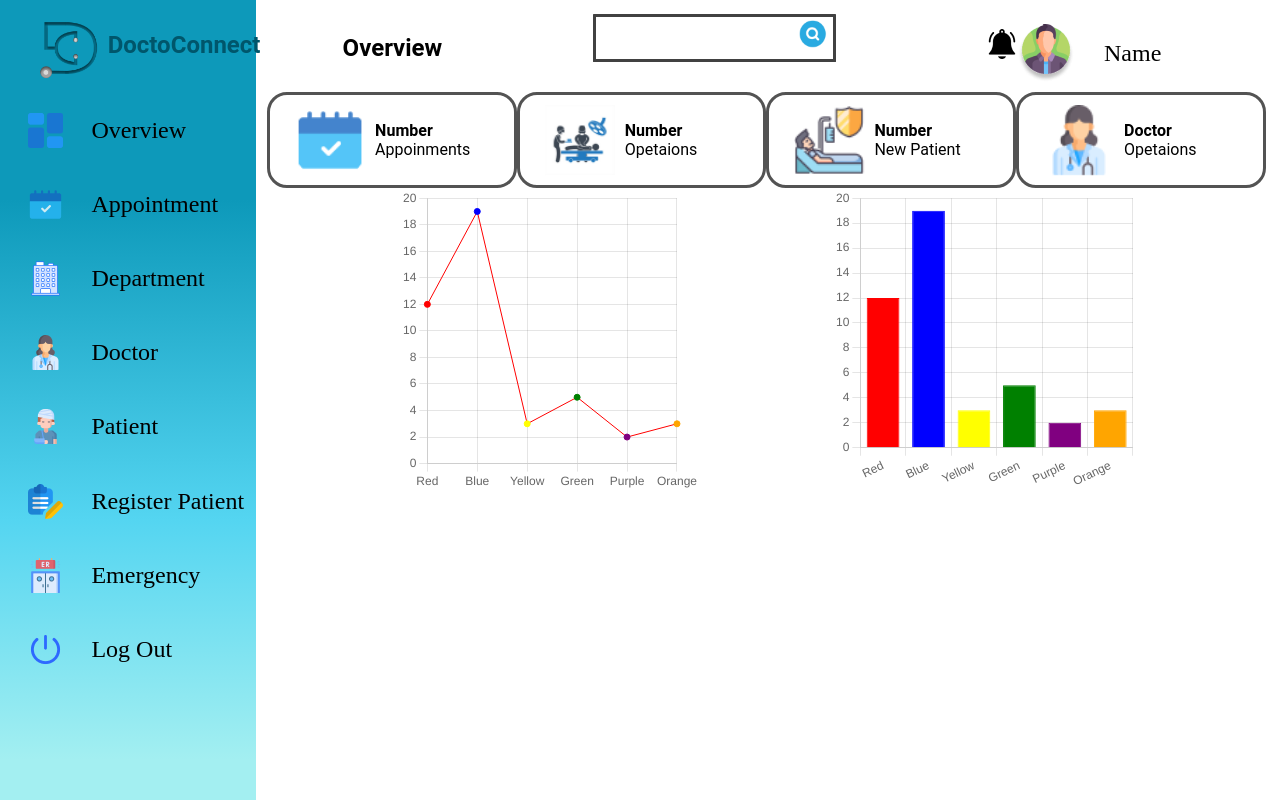
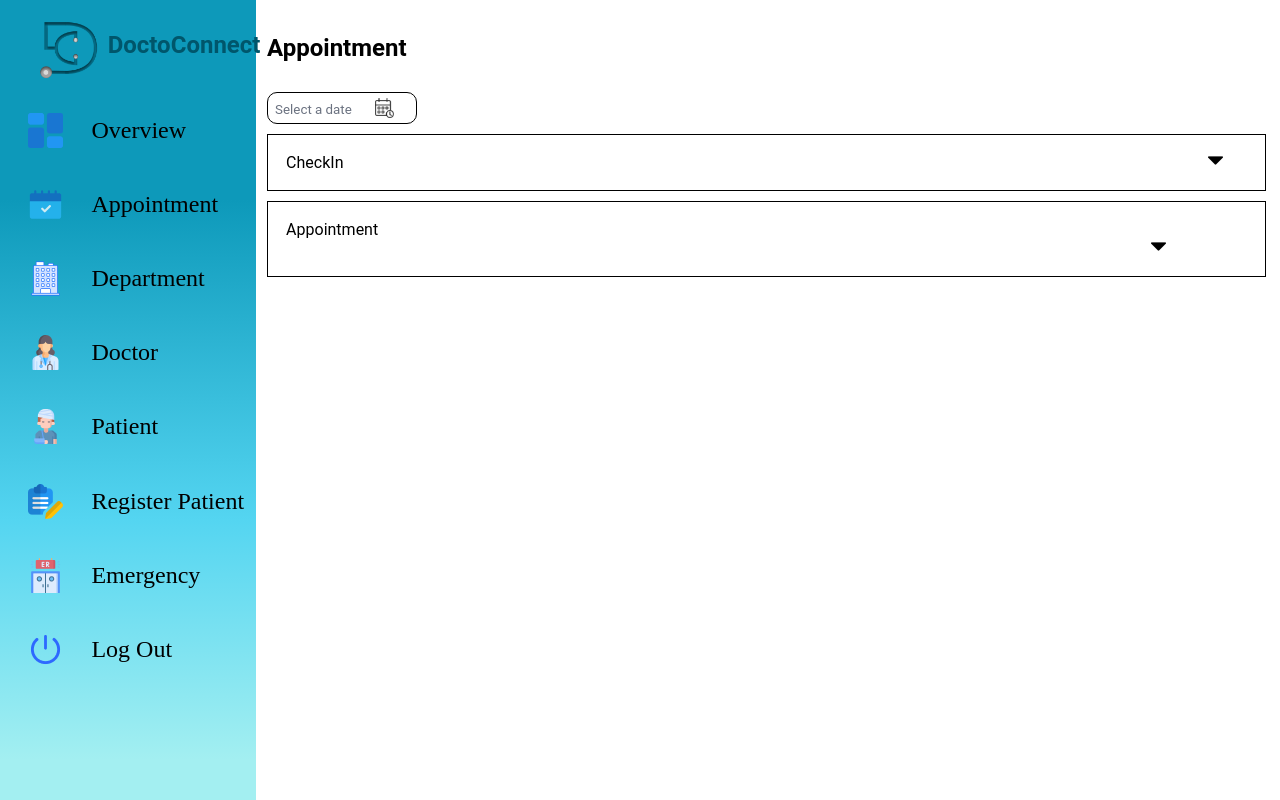
Before and after one commit to RollBack-6/DoctoConnect, a React (Vite) app in the folder Frontend/: page / in a window 1280 px wide. Both pictures are taken after a click on the button "Appointment". Built offline with nearby package versions, Linux system fonts and the light colour scheme; a web font is replaced by a local one.

Commit message:
change the patient toggle to appointment toggle

```diff
--- a/Frontend/src/App.jsx
+++ b/Frontend/src/App.jsx
@@ -3,7 +3,7 @@ import "./App.css";
 import Selection from "./Components/LeftColumn/Selection";
 import RegistrationForm from "./Components/Right_Column/registerPatient/registerPatient.jsx";
 import SearchBar from "./Components/Right_Column/Overview/SearchBar.jsx";
-import Patient from "./Components/Right_Column/Patient/Patient.jsx"
+import Appointment from './Components/Right_Column/Appointment/Appointment.jsx';
 import Doctor from "./Components/Right_Column/Doctor/Doctor.jsx";
 import { BrowserRouter,Routes, Route } from 'react-router-dom';
 
@@ -11,34 +11,34 @@ import { BrowserRouter,Routes, Route } from 'react-router-dom';
 function App() {
   const [showRegistrationForm, setShowRegistrationForm] = useState(false);
   const [showOverview, setShowOverview] = useState(true);
-  const [showPatient, setShowPatient] = useState(false);
+  const [showAppointment, setShowAppointment] = useState(false);
   const [showDoctor, setShowDoctor] = useState(false); // Set initial state to true
 
   const toggleRegistrationForm = () => {
     setShowRegistrationForm(true);
     setShowOverview(false);
-    setShowPatient(false);
+    setShowAppointment(false);
     setShowDoctor(false);
   };
 
   const toggleOverview = () => {
     setShowRegistrationForm(false);
     setShowOverview(true);
-    setShowPatient(false);
+    setShowAppointment(false);
     setShowDoctor(false);
   };
 
-  const togglePatient = () => {
+  const toggleAppointment = () => {
     setShowRegistrationForm(false);
     setShowOverview(false);
-    setShowPatient(true);
+    setShowAppointment(true);
     setShowDoctor(false);
   };
 
   const toggleDoctor = () => {
     setShowRegistrationForm(false);
     setShowOverview(false);
-    setShowPatient(false);
+    setShowAppointment(false);
     setShowDoctor(true);
   };
 
@@ -49,7 +49,7 @@ function App() {
           <Selection
             toggleRegistrationForm={toggleRegistrationForm}
             toggleOverview={toggleOverview}
-            togglePatient={togglePatient}
+            toggleAppointment={toggleAppointment}
             toggleDoctor={toggleDoctor}
           />
         </div>
@@ -57,7 +57,7 @@ function App() {
           {showRegistrationForm && <RegistrationForm/>}
           {/* {<LoginPage/>} */}
           {showOverview && <SearchBar/>}
-          {showPatient && <Patient/>}
+          {showAppointment && <Appointment/>}
           {showDoctor && <Doctor/>}
         </div>
       </div>
--- a/Frontend/src/Components/LeftColumn/Selection.jsx
+++ b/Frontend/src/Components/LeftColumn/Selection.jsx
@@ -10,8 +10,8 @@ function Selection(props) {
     props.toggleOverview();
   };
 
-  const handlePatientClick = () => {
-    props.togglePatient();
+  const handleAppointmentClick = () => {
+    props.toggleAppointment();
   };
 
   const handleDoctorClick = () => {
@@ -33,7 +33,7 @@ function Selection(props) {
 
         <div className="Button_aligment">
           <img className="image" src="./images/Appointments.png" alt="Appointment" />
-          <button className="btn">Appointment</button>
+          <button className="btn" onClick={handleAppointmentClick}>Appointment</button>
         </div>
 
         <div className="Button_aligment">
@@ -48,7 +48,7 @@ function Selection(props) {
 
         <div className="Button_aligment">
           <img className="image" src="./images/patient.png" alt="Patient" />
-          <button className="btn" onClick={handlePatientClick}>Patient</button>
+          <button className="btn">Patient</button>
         </div>
 
         <div className="Button_aligment">
--- a/Frontend/src/Components/Right_Column/Patient/Patient.jsx
+++ b/Frontend/src/Components/Right_Column/Appointment/Appointment.jsx
@@ -4,11 +4,11 @@ import Calendar from "./Calendar";
 import "./Accordion.css";
 import { Accordion } from "primereact/accordion";
 import AccordionTable from "./Accordion";
-function Patient() {
+function Appointment() {
   return (
     <>
       <div className="nav">
-        <h2>Patient</h2>
+        <h2>Appointment</h2>
          <div>
            <Calendar />
           </div>
@@ -20,4 +20,4 @@ function Patient() {
   );
 }
 
-export default Patient;
+export default Appointment;
```
Also changed, not shown: Frontend/src/Components/Right_Column/Appointment/Accordion.css (renamed from Frontend/src/Components/Right_Column/Patient/Accordion.css), Frontend/src/Components/Right_Column/Appointment/Accordion.jsx (renamed from Frontend/src/Components/Right_Column/Patient/Accordion.jsx), Frontend/src/Components/Right_Column/Appointment/Appointment.css (renamed from Frontend/src/Components/Right_Column/Patient/Patient.css), Frontend/src/Components/Right_Column/Appointment/Calendar.css (renamed from Frontend/src/Components/Right_Column/Patient/Calendar.css), Frontend/src/Components/Right_Column/Appointment/Calendar.jsx (renamed from Frontend/src/Components/Right_Column/Patient/Calendar.jsx).
